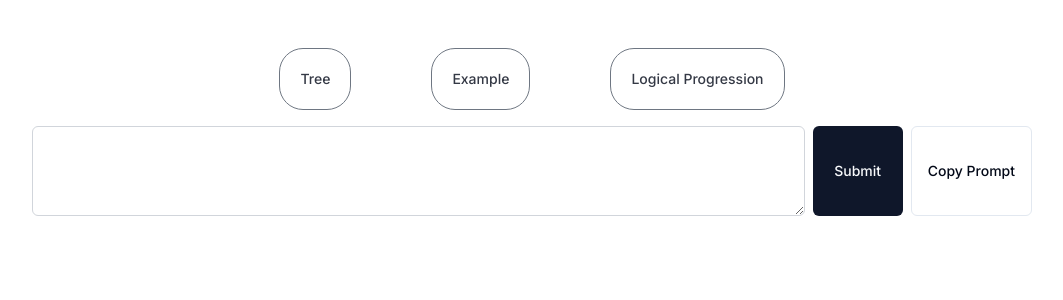
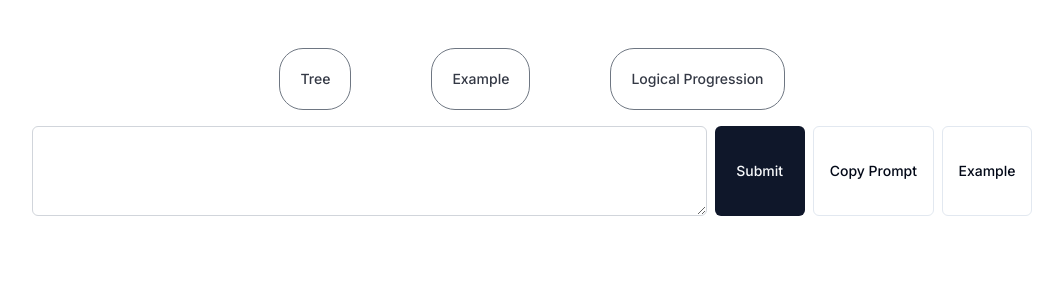
Before and after one commit to chiacn/text-to-diagram, a Next.js app: page / in a window 1280 px wide. Shown: the top 300 px of the page, without its empty margins (96-1159 px from the left). Built offline with nearby package versions, Linux system fonts and the light colour scheme.

Commit message:
feat: example 추가

```diff
--- a/src/components/flow/DiagramContainer.tsx
+++ b/src/components/flow/DiagramContainer.tsx
@@ -80,6 +80,240 @@ export default function DiagramContainer() {
     }
   };
 
+  const getExample = async () => {
+    const input = `
+        function solution(n) {
+          let answer = [];
+          const hanoi = (n, from, to, via) => {
+              if (n === 1) answer.push([from, to]);
+              else {
+
+
+                  hanoi(n - 1, from, via, to);
+                  answer.push([from, to]);
+                  hanoi(n - 1, via, to, from);
+              }
+          }
+          hanoi(n, 1, 3, 2);
+          return answer;
+      }
+    `;
+
+    const exampleJson = `{
+      "target": "function solution(n)",
+      "example": "function solution(3)",
+      "steps": [
+        {
+          "step": "1",
+          "target": "function solution(n)",
+          "example": "function solution(3)",
+          "description": "The function solution(n) is called with the argument n=3.",
+          "result": {
+            "answer": []
+          },
+          "steps": [
+            {
+              "step": "1.1",
+              "target": "hanoi(n, from, to, via)",
+              "example": "hanoi(3, 1, 3, 2)",
+              "description": "The hanoi function is called with n=3, from=1, to=3, and via=2.",
+              "result": {
+                "answer": []
+              },
+              "steps": [
+                {
+                  "step": "1.1.1",
+                  "target": "hanoi(n - 1, from, via, to)",
+                  "example": "hanoi(2, 1, 2, 3)",
+                  "description": "The hanoi function is called recursively with n=2, from=1, to=2, and via=3.",
+                  "result": {
+                    "answer": []
+                  },
+                  "steps": [
+                    {
+                      "step": "1.1.1.1",
+                      "target": "hanoi(n - 1, from, via, to)",
+                      "example": "hanoi(1, 1, 3, 2)",
+                      "description": "The hanoi function is called recursively with n=1, from=1, to=3, and via=2.",
+                      "result": {
+                        "answer": []
+                      },
+                      "steps": [
+                        {
+                          "step": "1.1.1.1.1",
+                          "target": "answer.push([from, to]);",
+                          "example": "answer.push([1, 3]);",
+                          "description": "The base case of the recursion is reached, and the move from peg 1 to peg 3 is added to the answer array.",
+                          "result": {
+                            "answer": [[1, 3]]
+                          }
+                        }
+                      ]
+                    },
+                    {
+                      "step": "1.1.1.2",
+                      "target": "answer.push([from, to]);",
+                      "example": "answer.push([1, 2]);",
+                      "description": "The move from peg 1 to peg 2 is added to the answer array.",
+                      "result": {
+                        "answer": [
+                          [1, 3],
+                          [1, 2]
+                        ]
+                      }
+                    },
+                    {
+                      "step": "1.1.1.3",
+                      "target": "hanoi(n - 1, via, to, from)",
+                      "example": "hanoi(1, 2, 3, 1)",
+                      "description": "The hanoi function is called recursively with n=1, from=2, to=3, and via=1.",
+                      "result": {
+                        "answer": [
+                          [1, 3],
+                          [1, 2]
+                        ]
+                      },
+                      "steps": [
+                        {
+                          "step": "1.1.1.3.1",
+                          "target": "answer.push([from, to]);",
+                          "example": "answer.push([2, 3]);",
+                          "description": "The base case of the recursion is reached, and the move from peg 2 to peg 3 is added to the answer array.",
+                          "result": {
+                            "answer": [
+                              [1, 3],
+                              [1, 2],
+                              [2, 3]
+                            ]
+                          }
+                        }
+                      ]
+                    }
+                  ]
+                },
+                {
+                  "step": "1.1.2",
+                  "target": "answer.push([from, to]);",
+                  "example": "answer.push([1, 3]);",
+                  "description": "The move from peg 1 to peg 3 is added to the answer array.",
+                  "result": {
+                    "answer": [
+                      [1, 3],
+                      [1, 2],
+                      [2, 3],
+                      [1, 3]
+                    ]
+                  }
+                },
+                {
+                  "step": "1.1.3",
+                  "target": "hanoi(n - 1, via, to, from)",
+                  "example": "hanoi(2, 2, 3, 1)",
+                  "description": "The hanoi function is called recursively with n=2, from=2, to=3, and via=1.",
+                  "result": {
+                    "answer": [
+                      [1, 3],
+                      [1, 2],
+                      [2, 3],
+                      [1, 3]
+                    ]
+                  },
+                  "steps": [
+                    {
+                      "step": "1.1.3.1",
+                      "target": "hanoi(n - 1, from, via, to)",
+                      "example": "hanoi(1, 2, 1, 3)",
+                      "description": "The hanoi function is called recursively with n=1, from=2, to=1, and via=3.",
+                      "result": {
+                        "answer": [
+                          [1, 3],
+                          [1, 2],
+                          [2, 3],
+                          [1, 3]
+                        ]
+                      },
+                      "steps": [
+                        {
+                          "step": "1.1.3.1.1",
+                          "target": "answer.push([from, to]);",
+                          "example": "answer.push([2, 1]);",
+                          "description": "The base case of the recursion is reached, and the move from peg 2 to peg 1 is added to the answer array.",
+                          "result": {
+                            "answer": [
+                              [1, 3],
+                              [1, 2],
+                              [2, 3],
+                              [1, 3],
+                              [2, 1]
+                            ]
+                          }
+                        }
+                      ]
+                    },
+                    {
+                      "step": "1.1.3.2",
+                      "target": "answer.push([from, to]);",
+                      "example": "answer.push([2, 3]);",
+                      "description": "The move from peg 2 to peg 3 is added to the answer array.",
+                      "result": {
+                        "answer": [
+                          [1, 3],
+                          [1, 2],
+                          [2, 3],
+                          [1, 3],
+                          [2, 1],
+                          [2, 3]
+                        ]
+                      }
+                    },
+                    {
+                      "step": "1.1.3.3",
+                      "target": "hanoi(n - 1, via, to, from)",
+                      "example": "hanoi(1, 1, 3, 2)",
+                      "description": "The hanoi function is called recursively with n=1, from=1, to=3, and via=2.",
+                      "result": {
+                        "answer": [
+                          [1, 3],
+                          [1, 2],
+                          [2, 3],
+                          [1, 3],
+                          [2, 1],
+                          [2, 3]
+                        ]
+                      },
+                      "steps": [
+                        {
+                          "step": "1.1.3.3.1",
+                          "target": "answer.push([from, to]);",
+                          "example": "answer.push([1, 3]);",
+                          "description": "The base case of the recursion is reached, and the move from peg 1 to peg 3 is added to the answer array.",
+                          "result": {
+                            "answer": [
+                              [1, 3],
+                              [1, 2],
+                              [2, 3],
+                              [1, 3],
+                              [2, 1],
+                              [2, 3],
+                              [1, 3]
+                            ]
+                          }
+                        }
+                      ]
+                    }
+                  ]
+                }
+              ]
+            }
+          ]
+        }
+      ]
+    }`;
+
+    setInquiryType("example");
+    submitPrompt(exampleJson as any, input, true);
+  };
+
   function fixJSON(jsonString: string) {
     return jsonString.replace(/"step":\s*([\d.]+)/g, '"step": "$1"');
   }
@@ -87,6 +321,7 @@ export default function DiagramContainer() {
   const submitPrompt = async (
     json: string | null = null,
     tempQuestion: string | null = null,
+    isExample: boolean = false,
   ) => {
     try {
       let response;
@@ -101,7 +336,7 @@ export default function DiagramContainer() {
       const fixedJSONString = fixJSON(jsonString);
 
       const validation = validateJsonFormat(fixedJSONString);
-      if (!validation.result) throw new Error(validation.message);
+      if (!validation.result && !isExample) throw new Error(validation.message);
 
       resetData();
 
@@ -296,6 +531,14 @@ export default function DiagramContainer() {
             getCopyPrompt={getCopyPrompt}
             submitPrompt={submitPrompt}
           />
+          <CommonButton
+            onClick={getExample}
+            className="min-w-[90px] h-[90px] ml-2 flex-1 justify-center item-center"
+            isLoading={isLoading}
+            variant={"outline"}
+          >
+            Example
+          </CommonButton>
         </div>
       </div>
 
```
